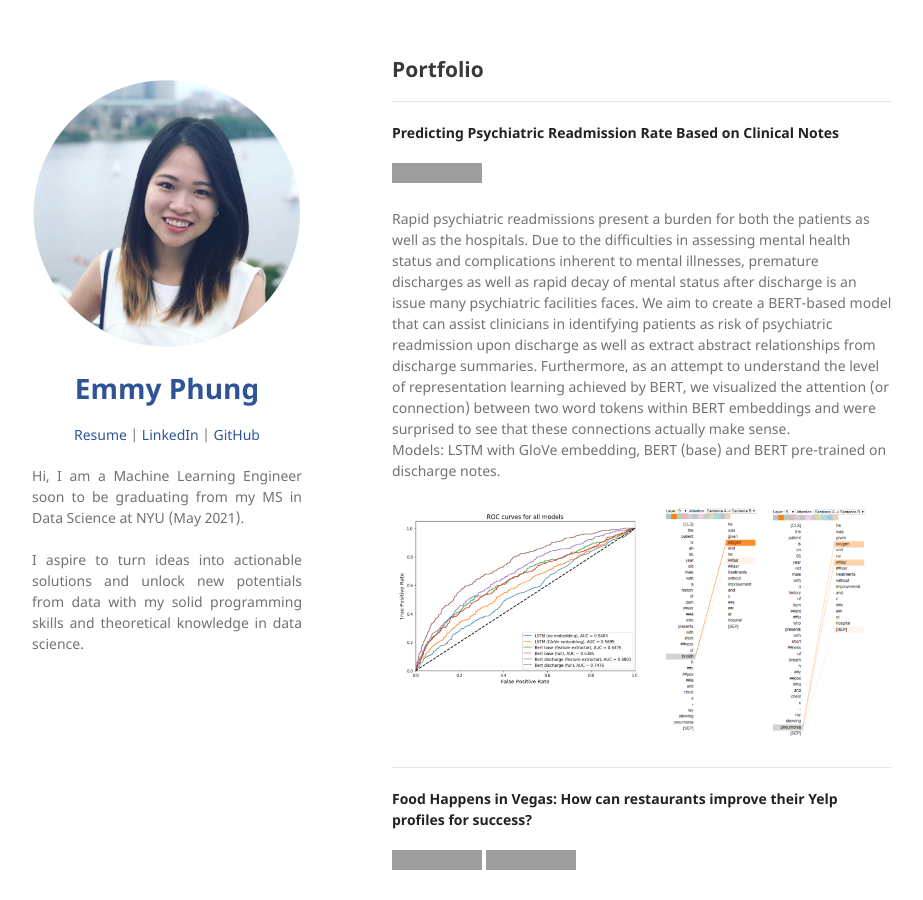
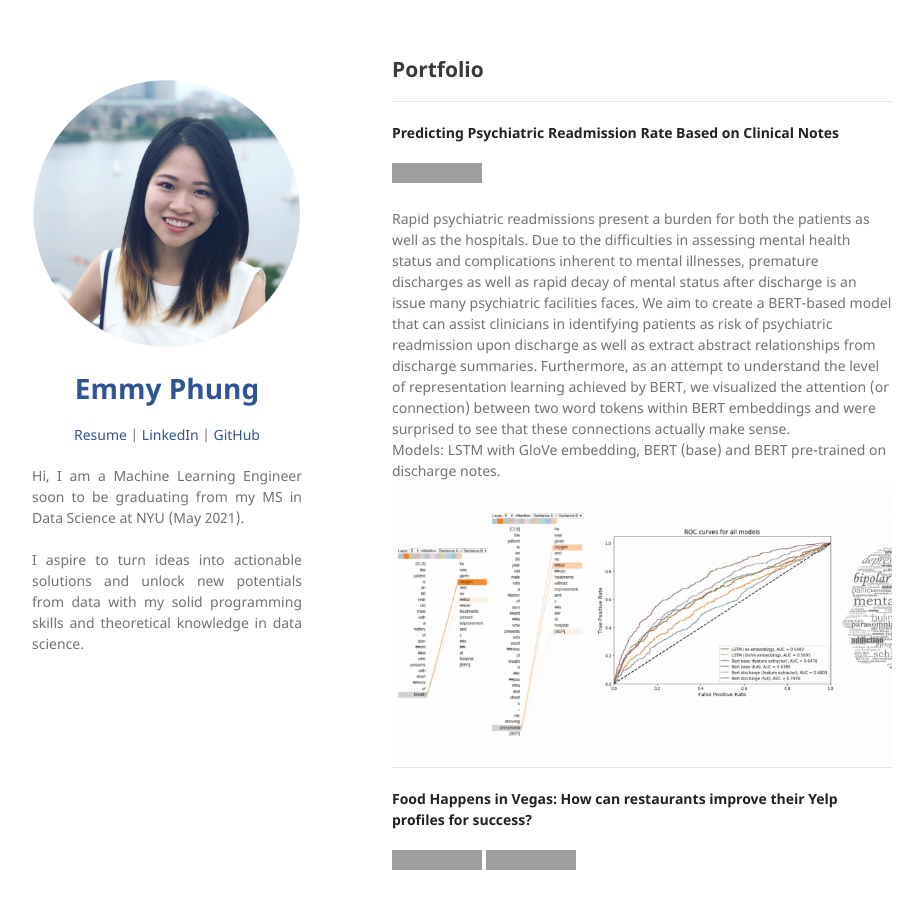
Before and after one commit to Emmyphung/emmyphung.github.io, a Jekyll site: the page built from sections/portfolio.md, in a window 1280 px wide and 900 px high. Shown: the whole window, without its empty margins (178-1101 px from the left). Built offline with Jekyll 4.4.1, drawn with Linux system fonts in a browser that asks for light colours; our own code applies the rules of GitHub Pages for plain Markdown files; grey boxes are pictures that could not be loaded.

Commit message:
Update portfolio.md

```diff
--- a/sections/portfolio.md
+++ b/sections/portfolio.md
@@ -11,7 +11,7 @@
 <br>
 Models: LSTM with GloVe embedding, BERT (base) and BERT pre-trained on discharge notes.
 </div>
-<center><img src="/images/bert.png"/></center>
+<center><img src="/images/bert.gif"/></center>
 
 ---
 
```
